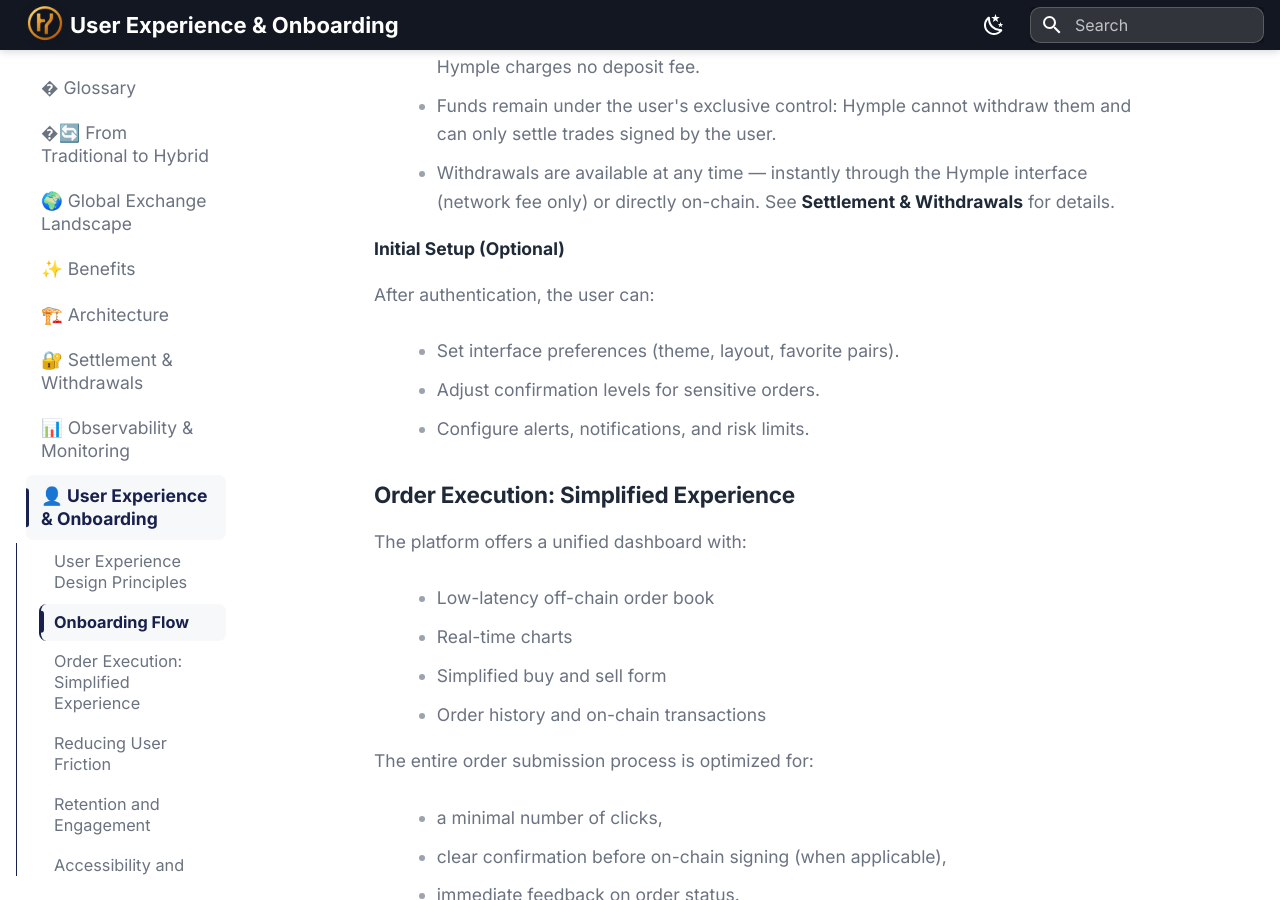
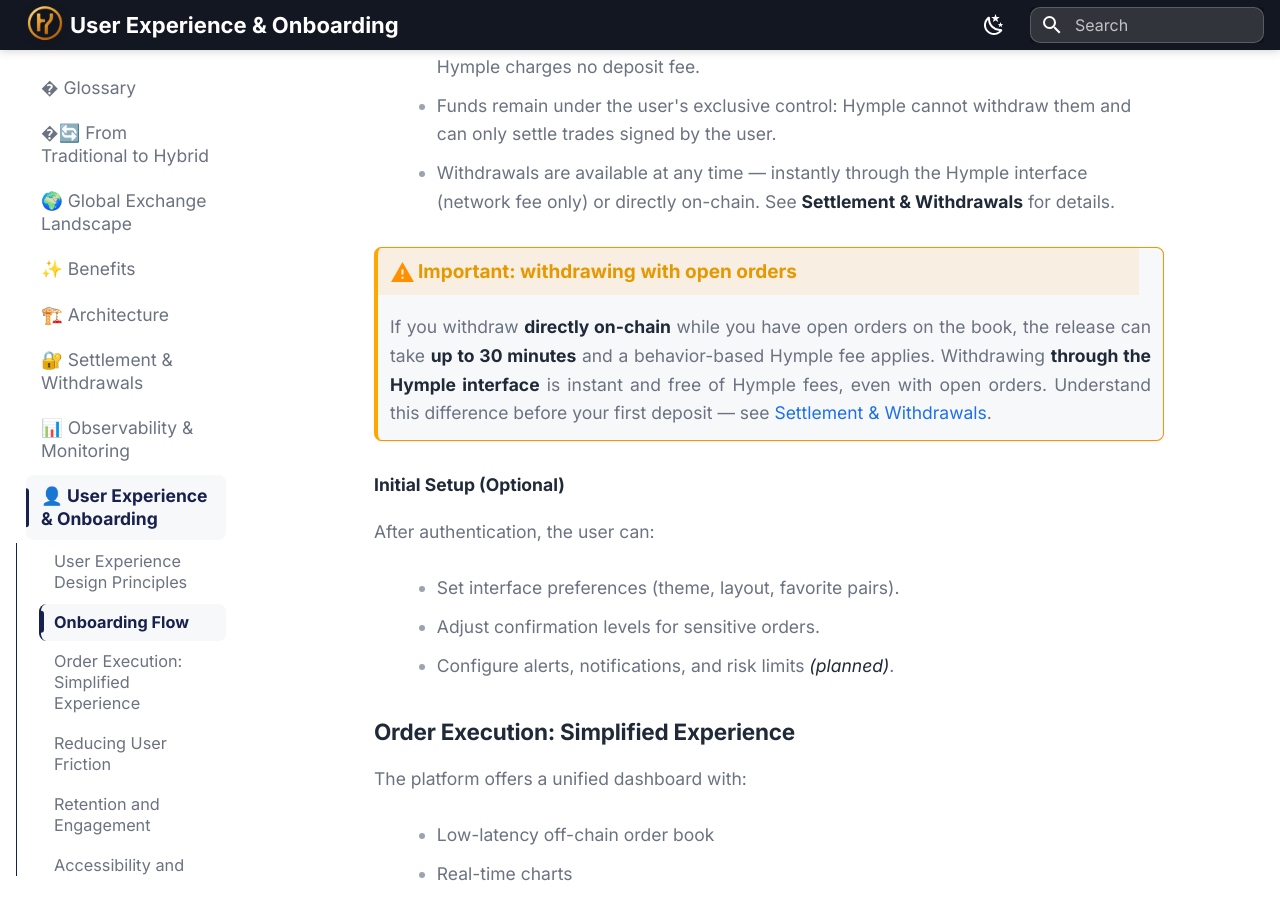
Before and after one commit to Hy-mple/hymple.docs, an MkDocs documentation site: the page built from docs/user-experience-onboarding.md, in a window 1280 px wide and 900 px high, scrolled down 1546 px. Built offline with MkDocs 1.6.1 and Material for MkDocs 9.7.7, drawn with Linux system fonts in a browser that asks for light colours; some of the changed text lies outside the part shown.

Commit message:
fix(docs): UX onboarding com aviso de saque direto e rótulos planned
- warning no depósito: saque on-chain com ordens abertas tem delay de 30min + fee; via interface é instantâneo
- remove bullet quebrado em Retention; 'risk limits' e 'multiple languages' marcados como planned

```diff
--- a/docs/user-experience-onboarding.md
+++ b/docs/user-experience-onboarding.md
@@ -44,13 +44,16 @@
 - Funds remain under the user's exclusive control: Hymple cannot withdraw them and can only settle trades signed by the user.
 - Withdrawals are available at any time — instantly through the Hymple interface (network fee only) or directly on-chain. See **Settlement & Withdrawals** for details.
 
+!!! warning "Important: withdrawing with open orders"
+    If you withdraw **directly on-chain** while you have open orders on the book, the release can take **up to 30 minutes** and a behavior-based Hymple fee applies. Withdrawing **through the Hymple interface** is instant and free of Hymple fees, even with open orders. Understand this difference before your first deposit — see [Settlement & Withdrawals](custody-withdrawals.md).
+
 **Initial Setup (Optional)**
 
 After authentication, the user can:
 
 - Set interface preferences (theme, layout, favorite pairs).
 - Adjust confirmation levels for sensitive orders.
-- Configure alerts, notifications, and risk limits.
+- Configure alerts, notifications, and risk limits *(planned)*.
 
 ### Order Execution: Simplified Experience
 
@@ -81,7 +84,7 @@
 
 Hymple uses elements that encourage continued use, without intrusive mechanisms:
 
-- - Interface consistent with market standards.
+- Interface consistent with market standards.
 - Usage-based rewards system (staking, reduced fees, incentives in HYM).
 - Fast re-entry flow: wallet reconnection happens instantly.
 
@@ -91,7 +94,7 @@
 
 - smooth behavior on slow connections,
 - compatibility with mobile devices and small screens,
-- support for multiple languages.
+- support for multiple languages *(planned)*.
 
 The entire interface follows UX best practices ensuring a consistent experience for all profiles.
 
```
